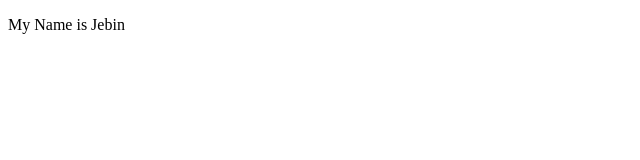
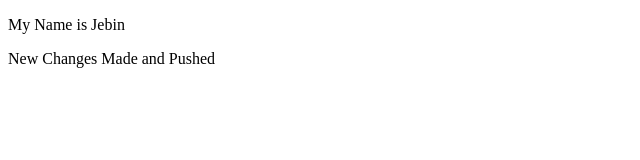
Before and after one commit to Jebin-S/Jebin_S, a plain HTML site: page newfile.HTML in a window 1280 px wide. Shown: the whole page, without its empty margins (0-640 px from the left). Drawn offline with Linux system fonts and the light colour scheme.

Commit message:
newChanges2

```diff
--- a/newfile.HTML
+++ b/newfile.HTML
@@ -4,5 +4,6 @@
     </head>
     <body>
         <p>My Name is Jebin</p>
+        <p> New Changes Made and Pushed</p>
     </body>
 </html>
```
